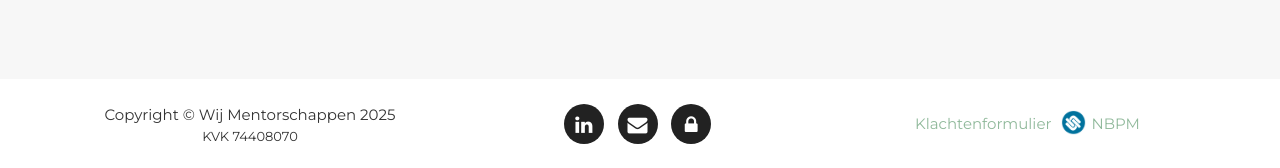
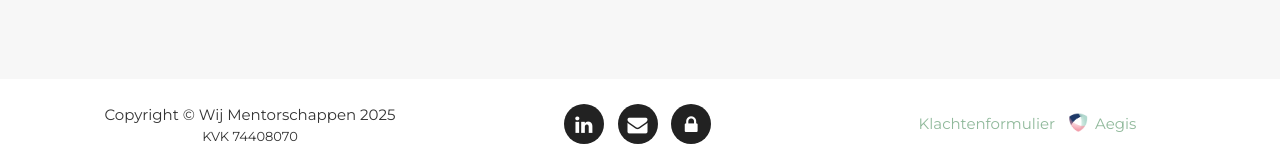
Before and after one commit to wijmentorschappen/wijmentorschappen.github.io, a Jekyll site: the page built from index.html, in a window 1280 px wide and 1400 px high, scrolled down 2357 px. Shown: the part 1229-1397 px from the top of the window. Built offline with Jekyll 4.4.1, drawn with Linux system fonts in a browser that asks for light colours; some web fonts are replaced.

Commit message:
fix: replace nbpm for aegis

```diff
--- a/_includes/footer.html
+++ b/_includes/footer.html
@@ -20,7 +20,7 @@
                         <li><a href="#">Tarieven</a>
                         </li> */}}
                         <li><a href="/pdf/Klachtenformulier Wij Mentorschappen.pdf" target="_blank">Klachtenformulier</a>
-                        <li><i class="nbpm-logo"></i><a href="https://www.nbpm.nl" target="_blank">NBPM</a></li>
+                        <li><i class="aegis-logo"></i><a href="https://www.aegis.nl/" target="_blank">Aegis</a></li>
                     </ul>
                 </div>
             </div>
--- a/_layouts/style.css
+++ b/_layouts/style.css
@@ -141,8 +141,8 @@ section h2.section-heading {
     margin-bottom: 75px;
 }
 
-.nbpm-logo{
-    background-image: url('img/nbpm.png');
+.aegis-logo{
+    background-image: url('img/aegis.png');
     width: 25px;
     height: 25px;
     background-size: contain;
```
Also changed, not shown: img/aegis.png (added).
